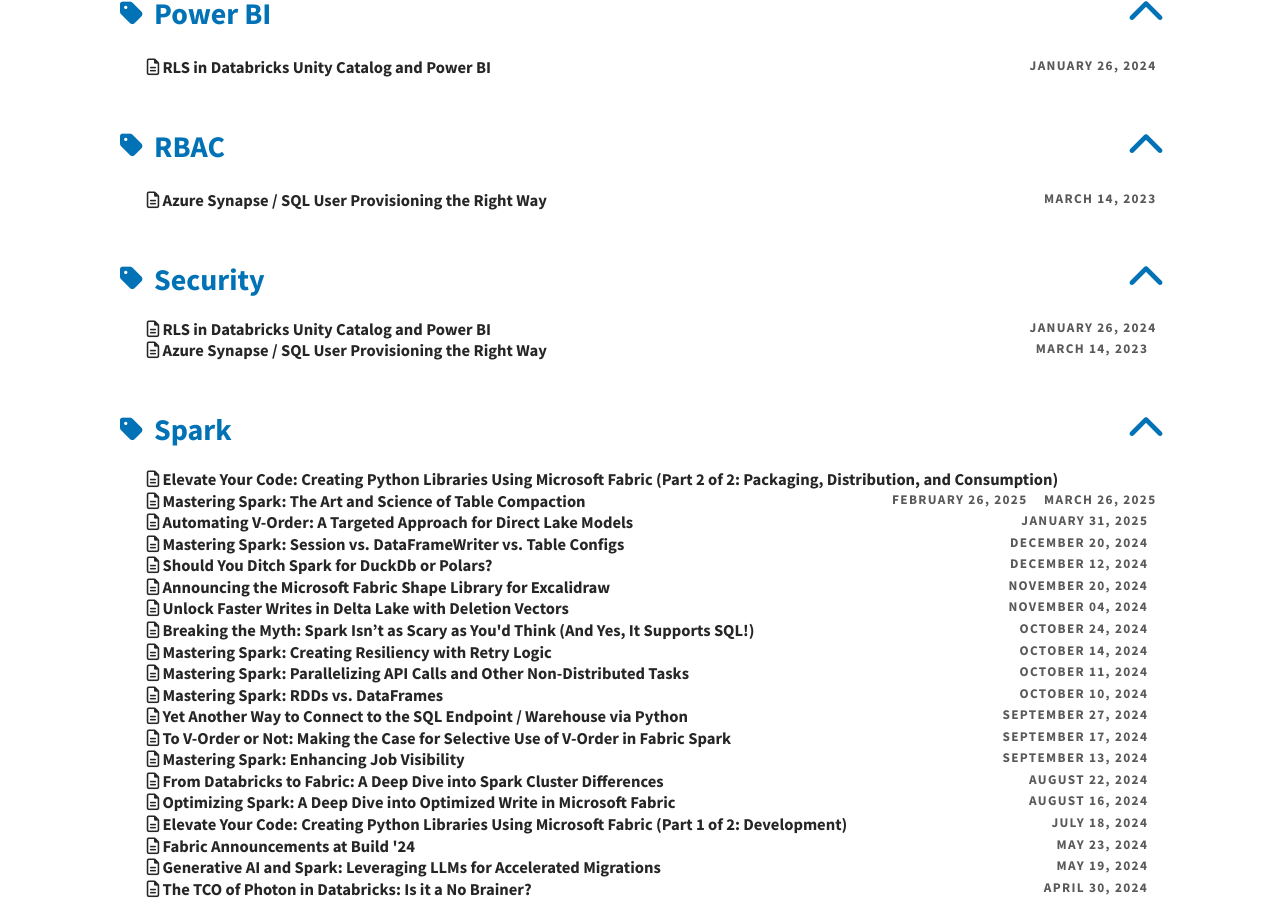
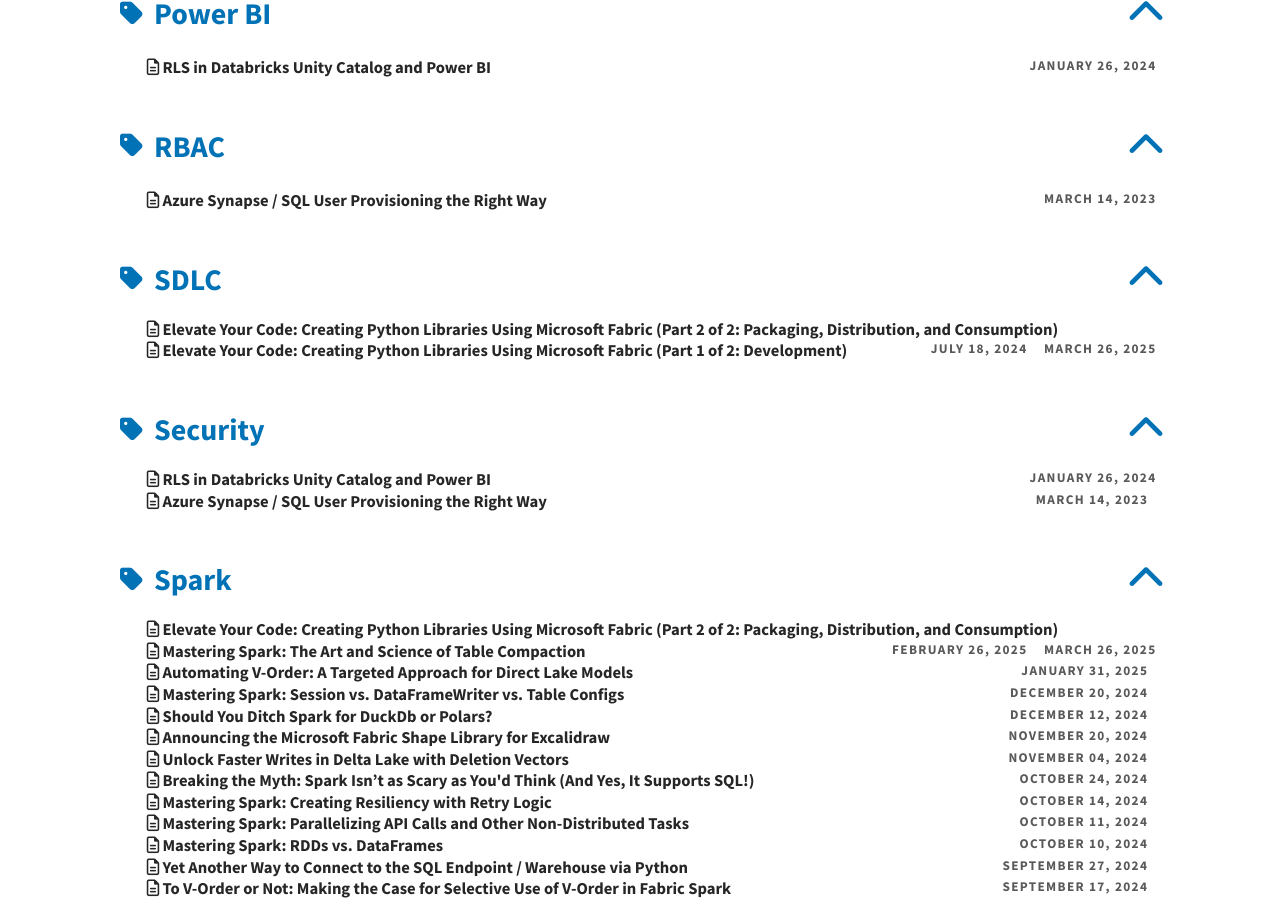
Before and after one commit to mwc360/mwc360.github.io, a Jekyll site: the page built from pages/tags.md, in a window 1280 px wide and 900 px high, scrolled down 4683 px. Built offline with Jekyll 4.4.1, drawn with Linux system fonts in a browser that asks for light colours; a script that is not in the unit is left out.

Commit message:
updated tags

````diff
--- a/_posts/2024-07-18-Developing-Python-Libraries-Using-Microsoft-Fabric.md
+++ b/_posts/2024-07-18-Developing-Python-Libraries-Using-Microsoft-Fabric.md
@@ -1,7 +1,7 @@
 ---
 layout: post
 title: "Elevate Your Code: Creating Python Libraries Using Microsoft Fabric (Part 1 of 2: Development)"
-tags: [Fabric, Spark, Lakehouse]
+tags: [Fabric, Spark, Lakehouse, SDLC]
 categories: Data-Engineering
 feature-img: "assets/img/feature-img/pexels-koprivakart-5914531.jpeg"
 thumbnail: "assets/img/feature-img/pexels-koprivakart-5914531.jpeg"
--- a/_posts/2025-03-26-Packaging-Python-Libraries-Using-Microsoft-Fabric.md
+++ b/_posts/2025-03-26-Packaging-Python-Libraries-Using-Microsoft-Fabric.md
@@ -1,7 +1,7 @@
 ---
 layout: post
 title: "Elevate Your Code: Creating Python Libraries Using Microsoft Fabric (Part 2 of 2: Packaging, Distribution, and Consumption)"
-tags: [Fabric, Spark, Lakehouse]
+tags: [Fabric, Spark, Lakehouse, SDLC]
 categories: Data-Engineering
 feature-img: "assets/img/feature-img/pexels-thisisengineering-3861972.jpeg"
 thumbnail: "assets/img/thumbnails/feature-img/pexels-thisisengineering-3861972.jpeg"
@@ -65,7 +65,7 @@
     > Anytime you are making code changes you should evaluate if it is a _major_ (**0**.1.0 → **1**.0.0), _minor_ (0.1.0 → 0.**2**.0), or _revision_ (0.1.0 → 0.1.**1**) to your existing code and then update the version metadata in `setup.py` accordingly.
 
 1. **requirements.txt**  – This simple text file lists any dependencies your library requires. My module is pretty simple, but here's an example of what this file might look like:
-    ```txt
+    ```
     sqlglot==25.23.0
     JayDeBeApi==1.2.3
     ```
@@ -82,7 +82,6 @@
 ├── README.md # documentation
 ├── requirements.txt # dependencies
 └── setup.py # build instructions
-
 ```
 
 > If I had not put `utils.py` in a folder in the root called _lakehouse_utils_, the eventual `import` statment would've been `import utils`. To make the import more descriptive and avoid ambiguity I moved utils into a subfolder called _lakehouse_utils so that the `import` statement becomes `import lakehouse_utils.utils`.
@@ -128,7 +127,7 @@
 - **Versioning** – Since versions are immutable by default, you can rely on consistent behavior over time. Once published, the code won't change unless you explicitly choose to upgrade to a newer version.
 - **Single source of truth** – One place to publish. One place to consume. One less governance headache.
 
-> Could we publish this to PyPi for public distribution? Sure, but most organizations do not open-source their code given that it is often organizationally specific in nature, therefore I'll be showing how you can publish libraries to a private repository. In this case I'll be using Azure DevOps Artifacts as the hosting service, but this same process generally applies to any other service, you need to provide authentication and use a specific API to publish your library.
+> _Could we publish this to PyPi for public distribution?_ Sure, but most organizations do not open-source their code given that it is often organizationally specific in nature, therefore I'll be showing how you can publish libraries to a private repository. In this case I'll be using Azure DevOps Artifacts as the hosting service, but this same process generally applies to any other service, you need to provide authentication and use a specific API to publish your library.
 > <br>
 > <br>
 > _For those who are GitHub fans, GitHub sadly doesn't support Python libraries in it's artifact repository service._
@@ -245,7 +244,7 @@
 
 That's a fair question—and really, it boils down to this:
 
-Do you want to be a **good** data engineer, or a **great** one?
+> Do you want to be a **good** data engineer, or a **great** one?
 
 Do you want to build something that works for a few months or maybe a year, only to require a complete rewrite when the data model changes, the team grows, or business needs evolve? Or do you want to build something that scales with your organization, stands the test of time (at least until AI takes all of our jobs and we get plugged into the Matrix), and—dare I say—brings joy (or minimally appreciation) to the next engineer who inherits it?
 
````
